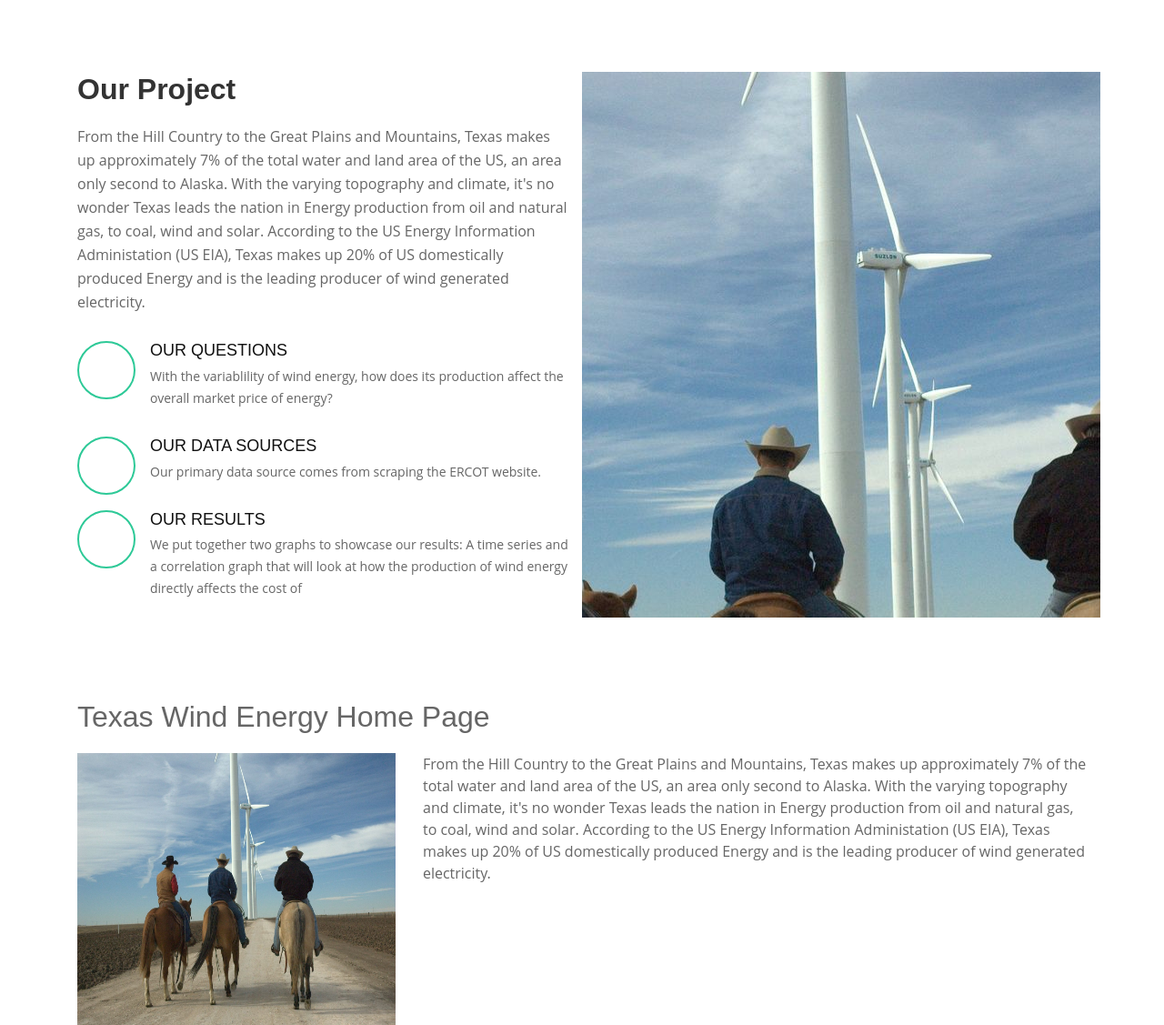
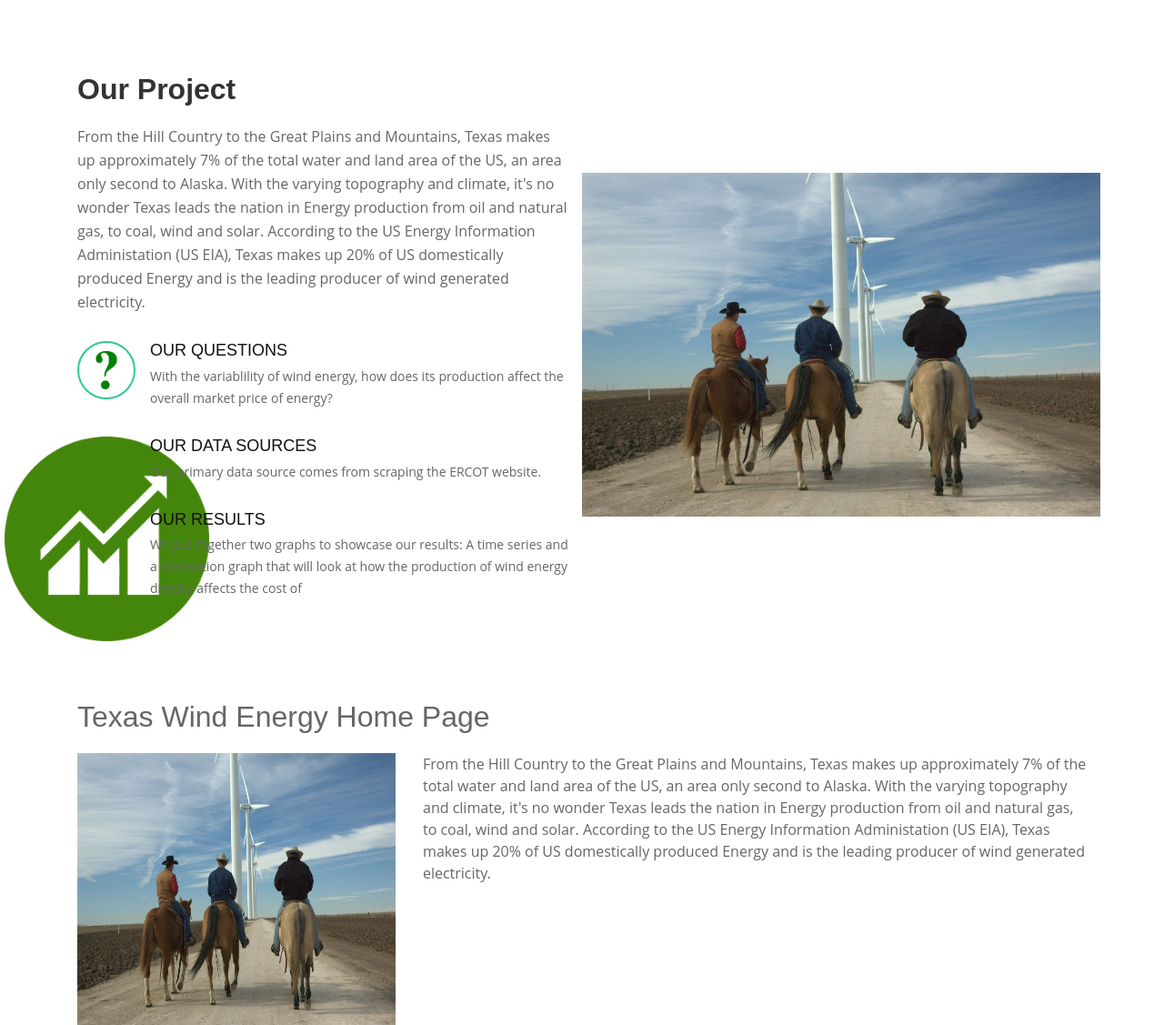
Before and after one commit to ybacoder/project-2, a Python web app: template templates/index.html in a window 1280 px wide. Shown: the part 950-2077 px from the top of the page at 91% size. Run offline with Jinja, Linux system fonts and the light colour scheme; the template is opened without the code that fills it, so the values that code supplies are empty; some libraries are stand-ins or nearby versions.

Commit message:
Add new changes

```diff
--- a/static/style.css
+++ b/static/style.css
@@ -139,7 +139,7 @@ body {
   #hero {
     width: 100%;
     height: 100vh;
-    background: url(../img/hero-bg.jpg) top center;
+    background: url(../static/images/stock_texas_flag_banner.jpg) top center;
     background-size: cover;
     position: relative;
   }
@@ -500,7 +500,7 @@ body {
 
   #about .about-container .background {
     min-height: 300px;
-    background: url(../static/images/JohnDeere_006-medium.jpg) center top no-repeat;
+    background: url(../static/images/JohnDeere_006-medium.jpg) center/100% no-repeat;
     margin-bottom: 10px;
   }
 
--- a/templates/index.html
+++ b/templates/index.html
@@ -63,19 +63,19 @@
             </p>
 
             <div class="icon-box wow fadeInUp">
-              <div class="icon"><i class="fa fa-shopping-bag"></i></div>
+              <div class="icon"><img src="../static/images/green-q-mark.jpg" width=70% height=70%></div>
               <h4 class="title"><a href="">Our Questions</a></h4>
               <p class="description">With the variablility of wind energy, how does its production affect the overall market price of energy?</p>
             </div>
 
             <div class="icon-box wow fadeInUp" data-wow-delay="0.2s">
-              <div class="icon"><i class="fa fa-photo"></i></div>
+              <div class="icon"><img src="../static/images/mag-glass.jpg" width=70% height=70%></div>
               <h4 class="title"><a href="">Our Data Sources</a></h4>
               <p class="description">Our primary data source comes from scraping the ERCOT website. </p>
             </div>
 
             <div class="icon-box wow fadeInUp" data-wow-delay="0.4s">
-              <div class="icon"><i class="fa fa-bar-chart"></i></div>
+              <div class="icon"><img src="../static/images/graph-icon-green.jpg"></div>
               <h4 class="title"><a href="">Our results</a></h4>
               <p class="description">We put together two graphs to showcase our results: A time series and a correlation graph that will look at how the production of wind energy directly affects the cost of </p>
             </div>
```
Also changed, not shown: static/images/graph-icon-green.jpg (added), static/images/green-q-mark.jpg (added), static/images/mag-glass.jpeg (added), static/images/mag-glass.jpg (added), static/images/question.jpg (added).
